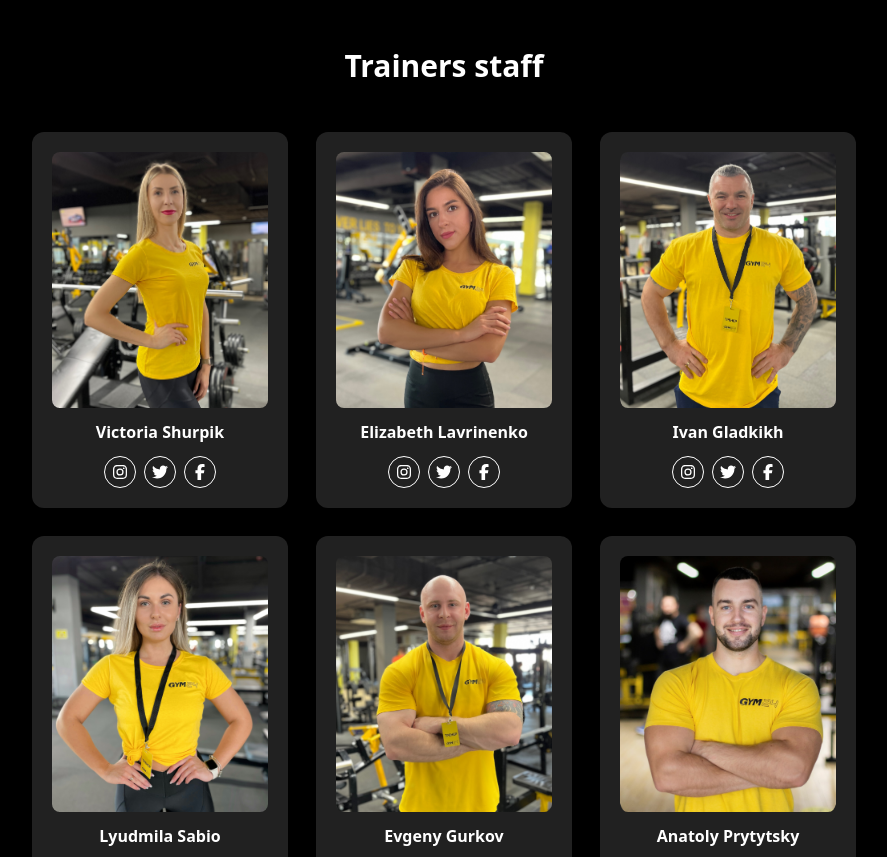
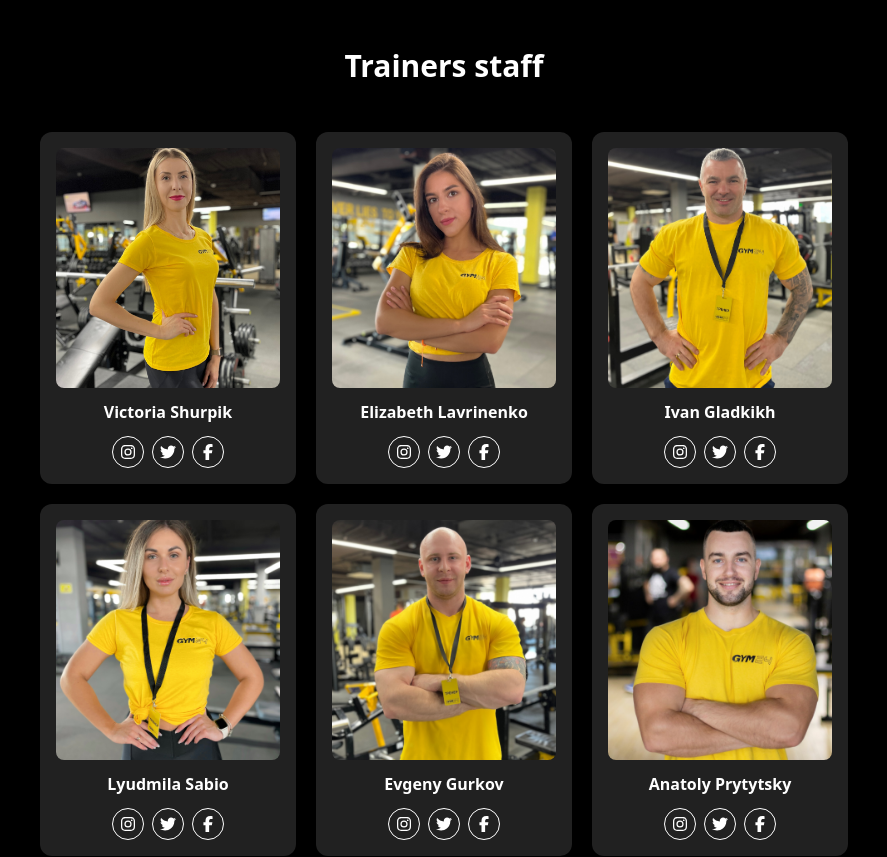
Before and after one commit to kapish07-dev/GYM24, a React (Vite) app: page / in a window 1280 px wide. Shown: the part 3240-4097 px from the top of the page, without its empty margins (196-1083 px from the left). Built offline with nearby package versions, Linux system fonts and the light colour scheme; a web font is replaced by a local one.

Commit message:
UI Fixes
:)

```diff
--- a/src/components/Footer.jsx
+++ b/src/components/Footer.jsx
@@ -19,9 +19,8 @@ export default function Footer() {
     <footer
       className="
         w-full bg-black text-white
-        flex justify-between
-        px-40 py-8
-        box-border
+        flex justify-between box-border
+        px-6 sm:px-8 lg:px-40 py-8
         max-md:flex-col max-md:gap-10 max-md:px-8
       "
     >
--- a/src/components/Trainers.jsx
+++ b/src/components/Trainers.jsx
@@ -95,23 +95,23 @@ const Trainers = () => {
     <section
       className="bg-black text-white font-sans flex flex-col items-center
 
-      left-0 top-0 h-full pt-54  md:pl-4 px-4 md:px-4 lg:px-40 py-4"
+      left-0 top-0 h-full pt-54 px-6 sm:px-8  md:pl-4 md:px-4 lg:px-28 py-8"
       id="trainers"
     >
       <h2 className="text-2xl sm:text-3xl font-extrabold text-center mb-12">
         Trainers staff
       </h2>
 
-      <div className="w-full flex flex-wrap justify-center gap-4 sm:gap-7">
+      <div className="w-full flex flex-wrap justify-center gap-3 sm:gap-5">
         {trainersData.map(({ id, name, image, social }) => (
           <div
             key={id}
-            className="flex flex-col items-center bg-[#212121] rounded-xl p-4 sm:p-5 w-full xs:w-52 sm:w-56 md:w-60 lg:w-56 xl:w-64 transition-transform duration-200 hover:-translate-y-0.5"
+            className="flex flex-col items-center bg-[#212121] rounded-xl p-3 sm:p-4 w-full xs:w-48 sm:w-48 md:w-48 lg:w-56 xl:w-64 transition-transform duration-200 hover:-translate-y-0.5"
           >
             <img
               src={image}
               alt={name}
-              className="h-60 sm:h-64 w-full object-cover rounded-lg cursor-pointer"
+              className="h-56 sm:h-60 w-full object-cover rounded-lg cursor-pointer"
             />
             <div className="flex flex-col items-center gap-2 mt-3 text-center w-full">
               <h3 className="text-sm sm:text-base font-bold">{name}</h3>
```
